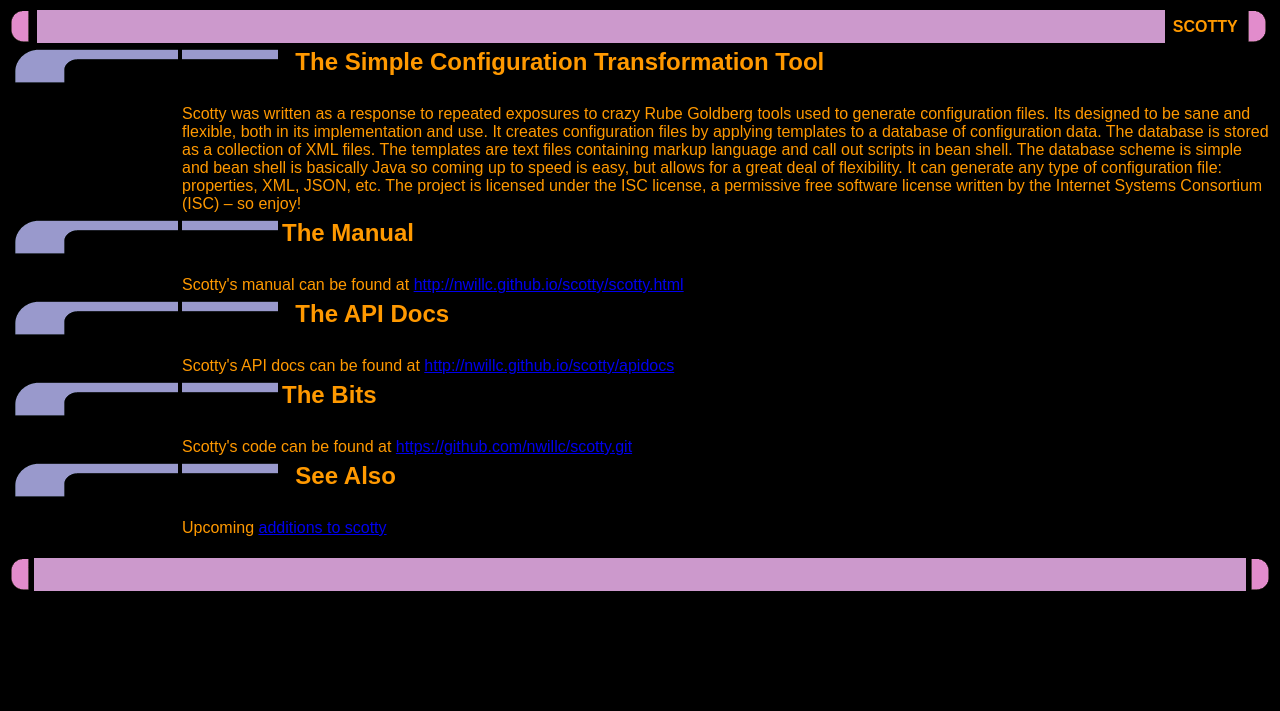
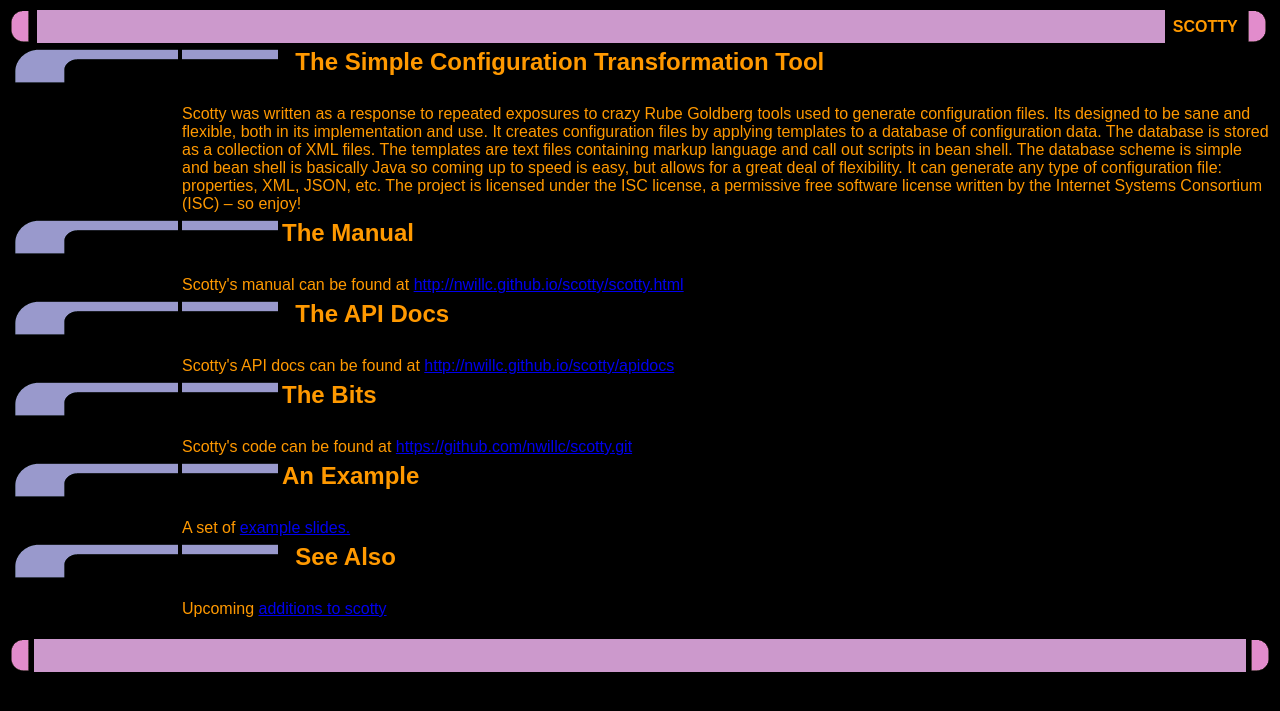
Before and after one commit to nwillc/scotty, a Jekyll site: the page index.html, which Jekyll copies as it is, in a window 1280 px wide. Shown: the top 711 px of the page. Built offline with Jekyll 4.4.1, drawn with Linux system fonts in a browser that asks for light colours; Markdown is read by kramdown in place of the engine named in the settings.

Commit message:
Example slides

```diff
--- a/index.html
+++ b/index.html
@@ -65,6 +65,17 @@
       <tr>
 	<td><img src="images/bl-swosh.gif"></td>
 	<td><img src="images/bl-bar.gif"></td>
+	<td valign="top" width="100%" halign="left" ><h2>An Example</h2></td>
+      </tr>
+      <tr><td></td><td colspan="2">
+	  A set of <a href="scotty_example.swf">example slides.</a><p/>
+    </td></tr></table>
+
+
+    <table border="0">
+      <tr>
+	<td><img src="images/bl-swosh.gif"></td>
+	<td><img src="images/bl-bar.gif"></td>
 	<td valign="top"><h2>&nbsp;&nbsp;See Also</h2></td>
       </tr>
       <tr><td></td><td colspan="2">
```
Also changed, not shown: 1 other file.
